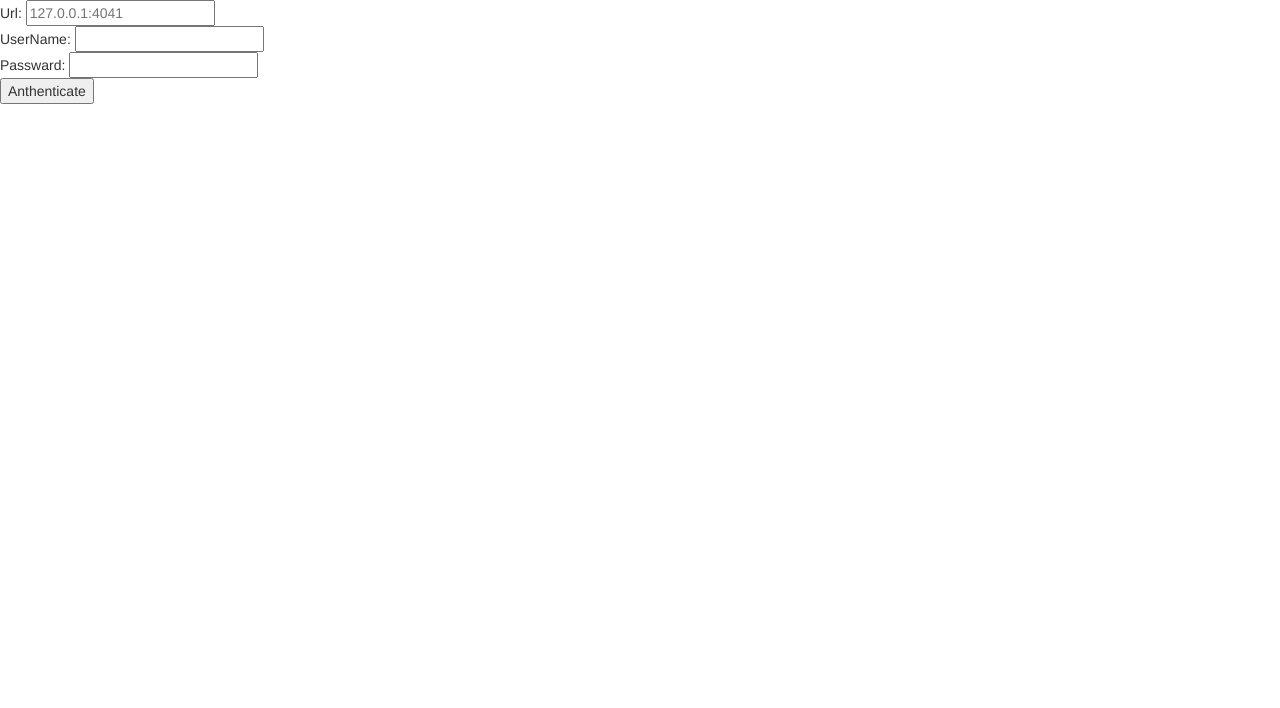
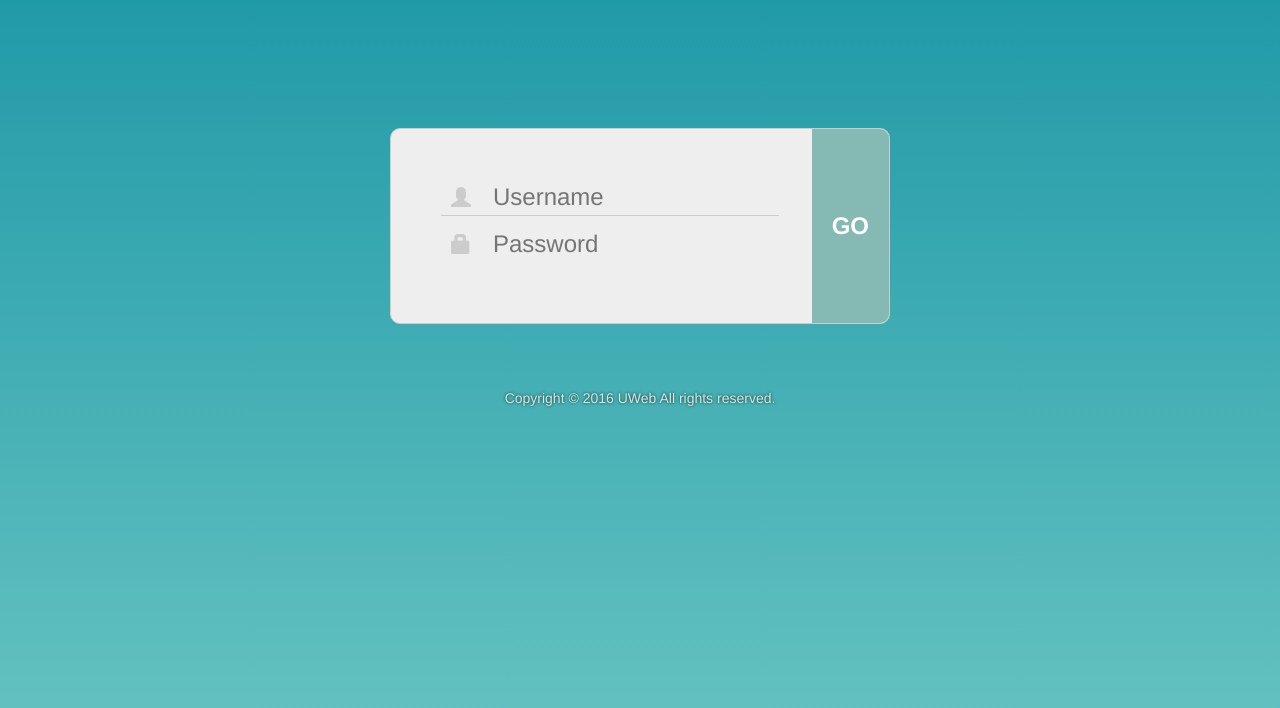
Before and after one commit to xutm/Ucloud_OperateJSON, a website: page client/index.html at #!/login in a window 1280 px wide. Drawn offline with nearby package versions, Linux system fonts and the light colour scheme; files that its build step writes are made by us from their sources.

Commit message:
add new style to login page

```diff
--- a/client/styles/less/main.less
+++ b/client/styles/less/main.less
@@ -175,3 +175,91 @@ input.form-control{
     top: 10px;
   }
 }
+/*登录页*/
+.login-page{
+  position: absolute;
+  background: #219aa8; /* Old browsers */
+  background: -moz-linear-gradient(top,  #219aa8 0%, #6bc6c3 100%); /* FF3.6-15 */
+  background: -webkit-linear-gradient(top,  #219aa8 0%,#6bc6c3 100%); /* Chrome10-25,Safari5.1-6 */
+  background: linear-gradient(to bottom,  #219aa8 0%,#6bc6c3 100%); /* W3C, IE10+, FF16+, Chrome26+, Opera12+, Safari7+ */
+  filter: progid:DXImageTransform.Microsoft.gradient( startColorstr='#219aa8', endColorstr='#6bc6c3',GradientType=0 ); /* IE6-9 */
+  top: 0;
+  bottom: 0;
+  left: 0;
+  right: 0;
+  .login-wrap{
+    position: relative;
+    margin: 10% auto 5%;
+    width: 500px;
+    background-color: #eeeeee;
+    border-radius: 10px;
+    overflow: hidden;
+    padding: 50px 110px 50px 50px;
+    border: 1px solid #cccccc;
+    -webkit-transition: all .5s;
+    -moz-transition: all .5s;
+    -ms-transition: all .5s;
+    -o-transition: all .5s;
+    transition: all .5s;
+    &:hover{
+      border-color: #ffffff;
+      box-shadow: 0 0 10px white;
+    }
+  }
+  .login-btn{
+    @login-btn-color: #85bab4;
+    position: absolute;
+    right: 0;
+    top: 0;
+    color: #ffffff;
+    background-color: @login-btn-color;
+    height: 100%;
+    text-align: center;
+    border: none;
+    padding: 0 20px;
+    font-weight: bold;
+    font-size: 24px;
+    -webkit-transition: all .2s;
+    -moz-transition: all .2s;
+    -ms-transition: all .2s;
+    -o-transition: all .2s;
+    transition: all .2s;
+    &:hover{
+      background-color: darken(@login-btn-color,10%);
+    }
+  }
+}
+.login-group{
+  position: relative;
+  background-color: #eeeeee;
+  padding-left: 50px;
+  border-bottom: 1px solid #cccccc;
+  font-size: 24px;
+  color: #cccccc;
+  margin-bottom: 10px;
+  input{
+    color: #777777;
+    border: 0;
+    background-color: #eeeeee;
+    &:focus{
+      outline: none;
+    }
+  }
+  .glyphicon{
+    position: absolute;
+    color: #cccccc;
+    font-size: 20px;
+    top: 50%;
+    margin-top: -10px;
+    left: 10px;
+  }
+  &:last-of-type{
+    border-bottom: none;
+  }
+}
+.cp-info{
+  font-size: 14px;
+  color: #e2e2e2;
+  text-align: center;
+  text-shadow: 0 0 3px #003727;
+}
--- a/client/templates/login.html
+++ b/client/templates/login.html
@@ -1,14 +1,18 @@
-<div>
-	<div>
-		Url: <input type="text" ng-model="loginData.Url" placeholder="127.0.0.1:4041" required>
+<div class="login-page">
+	<div class="login-wrap">
+		<!--<div class="login-group">
+			<span class="glyphicon glyphicon-globe"></span>
+			<input type="text" placeholder="127.0.0.1:4041" ng-model="loginData.Url" required>
+		</div>-->
+		<div class="login-group">
+			<span class="glyphicon glyphicon-user"></span>
+			<input type="text" placeholder="Username" ng-model="loginData.UserName" required />
+		</div>
+		<div class="login-group">
+			<span class="glyphicon glyphicon-lock"></span>
+			<input type="password" placeholder="Password" ng-model="loginData.Passward" required />
+		</div>
+		<button class="login-btn" title="login" ng-click="doAuth()" ng-disable="!loginData.Url || !loginData.UserName || !loginData.Passward">GO</button>
 	</div>
-	<div>
-		UserName: <input type="text" ng-model="loginData.UserName" placeholder="{{loginData.UserName}}" required>
-	</div>
-	<div>
-		Passward: <input type="text" ng-model="loginData.Passward" required>
-	</div>
-	<div>
-		<button ng-click="doAuth()" ng-disable="!loginData.Url || !loginData.UserName || !loginData.Passward">Anthenticate</button>
-	</div>
+	<p class="cp-info">Copyright © 2016 UWeb All rights reserved.</p>
 </div>
```
